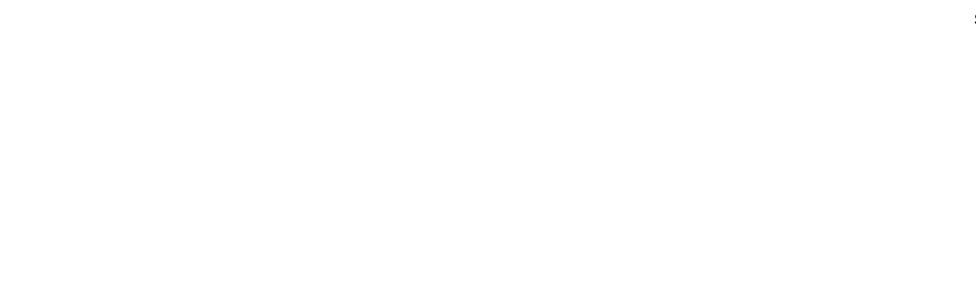
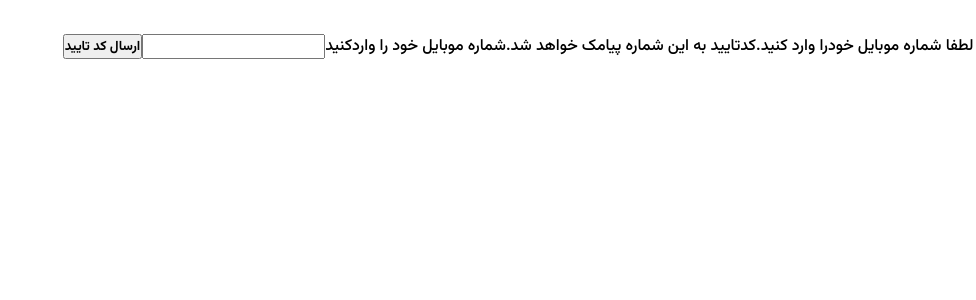
Before and after one commit to mohammadsookhtesaraei/divar-app, a React (Vite) app: page /auth in a window 1280 px wide. Shown: the top 300 px of the page, without its empty margins (304-1280 px from the left). Built offline with nearby package versions, Linux system fonts and the light colour scheme.

Commit message:
finish checkotpsend

```diff
--- a/src/components/templates/SendOtpForm.jsx
+++ b/src/components/templates/SendOtpForm.jsx
@@ -1,9 +1,34 @@
+import { sendOtp } from "../../services/auth";
+
+const SendOtpForm = ({ mobile, setMobile, setStep }) => {
 
 
-const SendOtpForm = () => {
+  const submitHandler = async (event) => {
+    event.preventDefault();
+    if (mobile.length !== 11) return;
+    const { response, error } = await sendOtp(mobile);
+    if (response) setStep(2);
+    if (error) console.log(error.response?.data?.message || "undefined");
+    console.log({ response });
+  };
+
   return (
-    <div>SendOtpForm</div>
-  )
-}
+    <form onSubmit={submitHandler}>
+      <p>ورود به حساب کاربری</p>
+      <span>
+        برای استفاده از امکانات دیوار لطفا شماره موبایل خودرا وارد کنید.کدتایید
+        به این شماره پیامک خواهد شد.
+      </span>
+      <label htmlFor="Input">شماره موبایل خود را واردکنید</label>
+      <input
+        type="text"
+        id="Input"
+        value={mobile}
+        onChange={(event) => setMobile(event.target.value)}
+      />
+      <button type="submit">ارسال کد تایید</button>
+    </form>
+  );
+};
 
-export default SendOtpForm
+export default SendOtpForm;
--- a/src/pages/AuthPage.jsx
+++ b/src/pages/AuthPage.jsx
@@ -9,7 +9,9 @@
 
   return (
     <div>
-      {step === 1 && <SendOtpForm />}
+      {step === 1 && (
+        <SendOtpForm mobile={mobile} setMobile={setMobile} setStep={setStep} />
+      )}
       {step === 2 && <CheckOtpForm />}
     </div>
   );
--- /dev/null
+++ b/src/services/auth.js
@@ -0,0 +1,12 @@
+import api from "../configs/api";
+
+const sendOtp = async (mobile) => {
+  try {
+    const response = await api.post("auth/send-otp", { mobile });
+    return { response };
+  } catch (error) {
+    return { error };
+  }
+};
+
+export { sendOtp };
```
Also changed, not shown: 1 other file (tests, documents, lock files or other folders).
